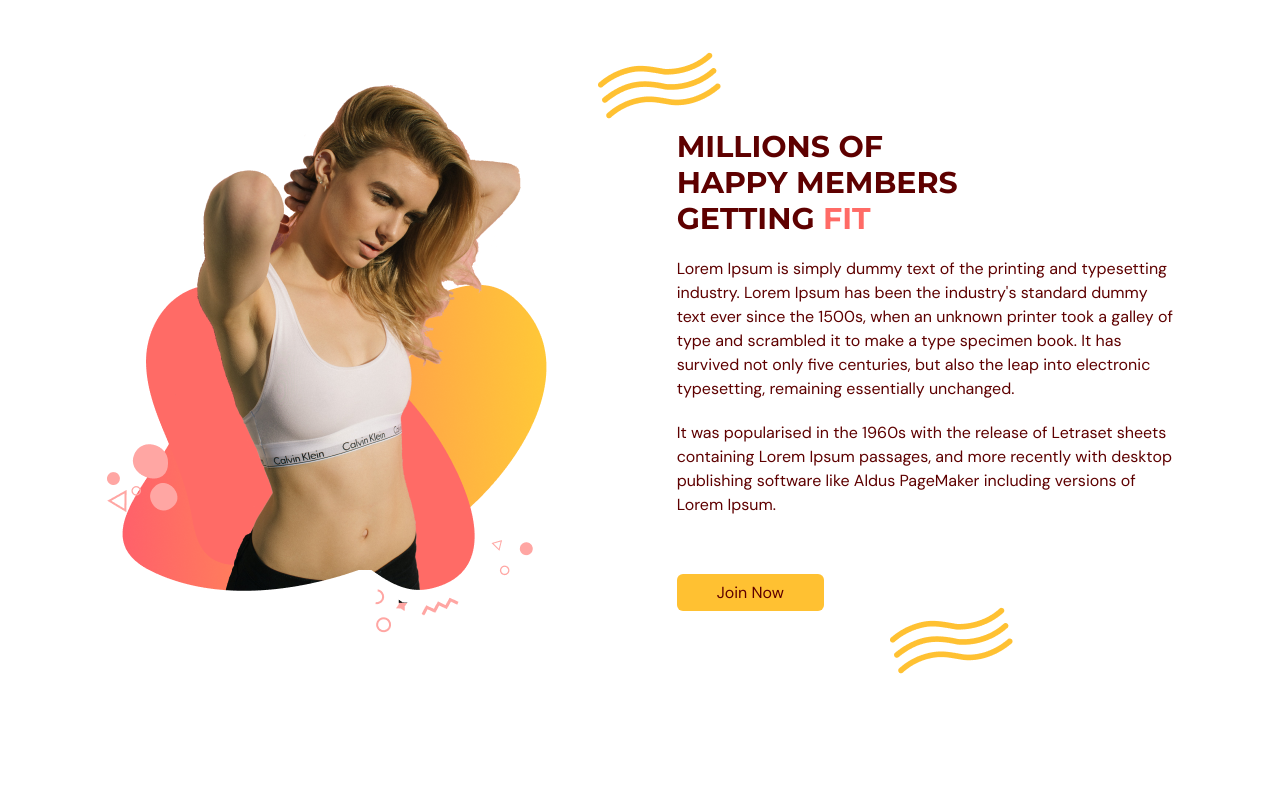
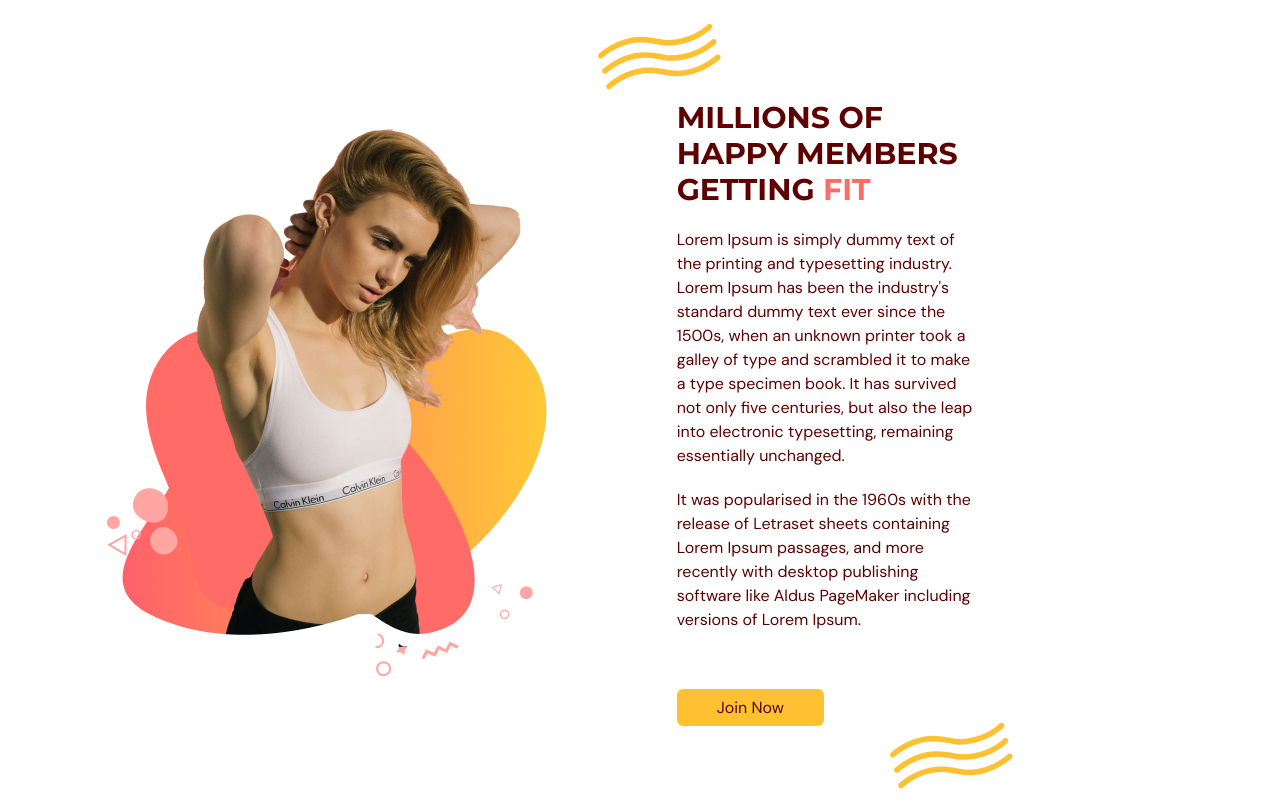
Before and after one commit to kolamat/gym-module, a React (Vite) app: page / in a window 1280 px wide. Shown: the part 1440-2240 px from the top of the page. Before the commit the page ends 2153 px from the top, so only its background shows below. Built offline with nearby package versions, Linux system fonts and the light colour scheme.

Commit message:
Your branch is ahead of 'origin/main' by 34 commits.   (use "git push" to publish your local commits)
Changes to be committed:
	modified:   src/scenes/navbar/benefits/benefits.tsx

```diff
--- a/src/scenes/navbar/benefits/benefits.tsx
+++ b/src/scenes/navbar/benefits/benefits.tsx
@@ -116,7 +116,17 @@ const Benefits = ({ setSelectedPage }: Props) => {
             </div>
 
             {/* DESCRIPT */}
-            <div>
+            <motion.div
+              className="md:my-5 md:w-3/5"
+              initial="hidden"
+              whileInView="visible"
+              viewport={{ once: true, amount: 0.5 }}
+              transition={{ delay: 0.2, duration: 0.5 }}
+              variants={{
+                hidden: { opacity: 0, x: -100 },
+                visible: { opacity: 1, x: 0 },
+              }}
+            >
               <p className="my-5">
                 Lorem Ipsum is simply dummy text of the printing and typesetting
                 industry. Lorem Ipsum has been the industry's standard dummy
@@ -131,7 +141,7 @@ const Benefits = ({ setSelectedPage }: Props) => {
                 desktop publishing software like Aldus PageMaker including
                 versions of Lorem Ipsum.
               </p>
-            </div>
+            </motion.div>
 
             {/* BUTTON */}
             <div className="relative mt-16">
```
